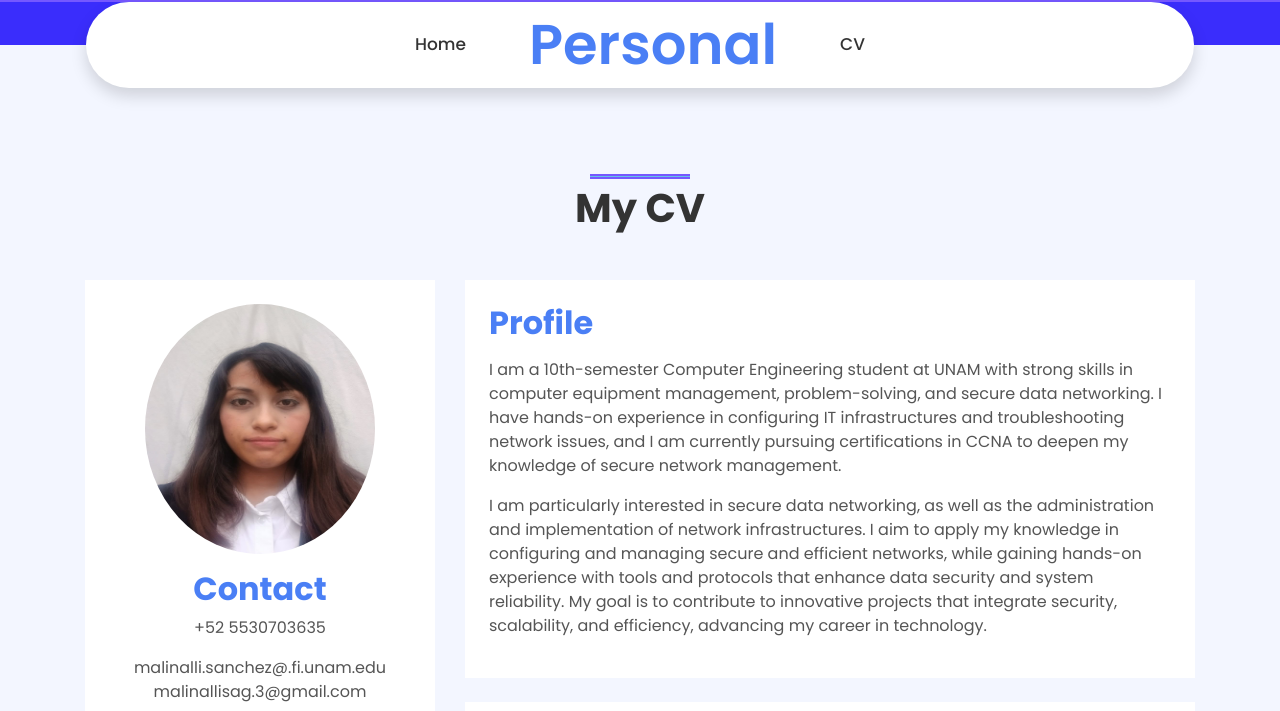
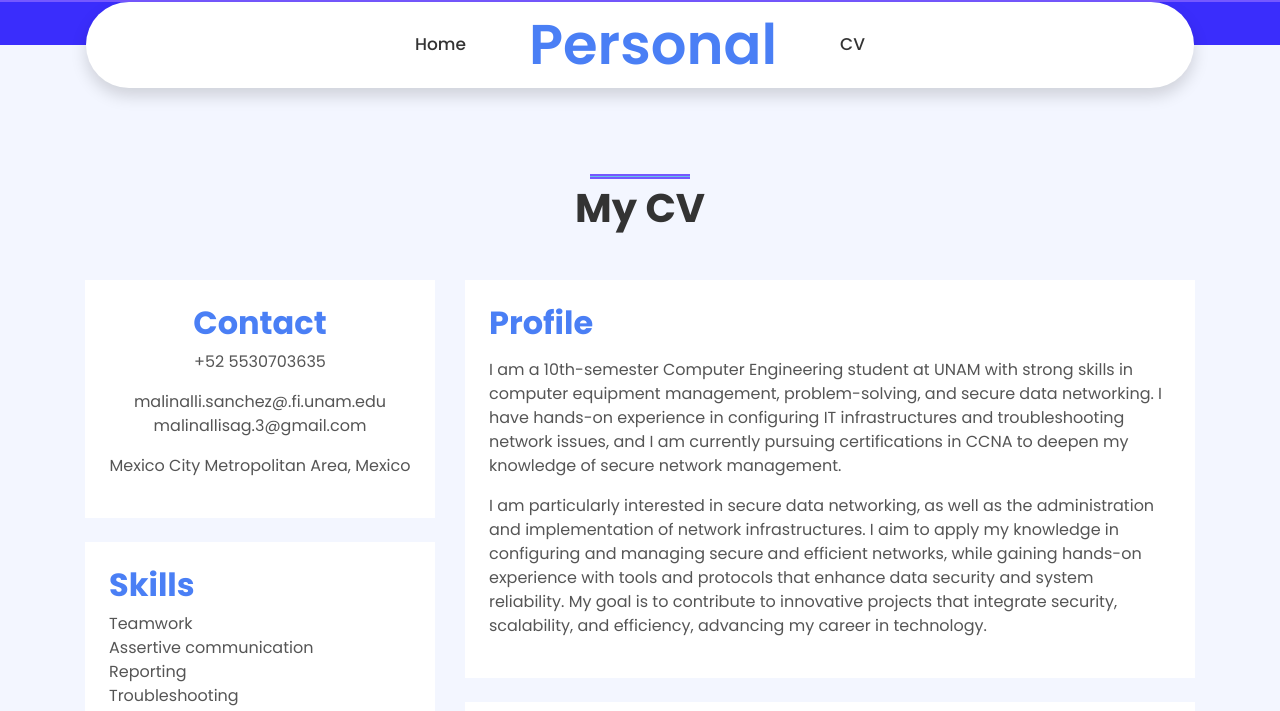
Before and after one commit to icekuroba/malinalli_sanchez, a plain HTML site: page cv.html in a window 1280 px wide. Shown: the part 54-765 px from the top of the page. Drawn offline with nearby package versions, Linux system fonts and the light colour scheme.

Commit message:
Update cv.html

```diff
--- a/cv.html
+++ b/cv.html
@@ -93,12 +93,12 @@
             <div class="row">
                 <div class="col-lg-4">
                     <div class="bg-light p-4 text-center">
-                        <img src="lib/img/me.jpg" alt="Profile Photo" class="img-fluid rounded-circle mb-3" style="width: 230px; height: 250px;">
+                        <!-- img src="lib/img/me.jpg" alt="Profile Photo" class="img-fluid rounded-circle mb-3" style="width: 230px; height: 250px;"-->
                         <h2 class="text-primary">Contact</h2>
                         <p>+52 5530703635</p>
                         <p>malinalli.sanchez@.fi.unam.edu
                         <br>malinallisag.3@gmail.com</p>
-                        <p>CDMX, San Miguel Topilejo<br>Neighborhood, Tlalpan District.<br>14500</p>
+                        <p>Mexico City Metropolitan Area, Mexico</p>
                     </div>
                     <div class="bg-light p-4 mt-4">
                         <h2 class="text-primary">Skills</h2>
```
